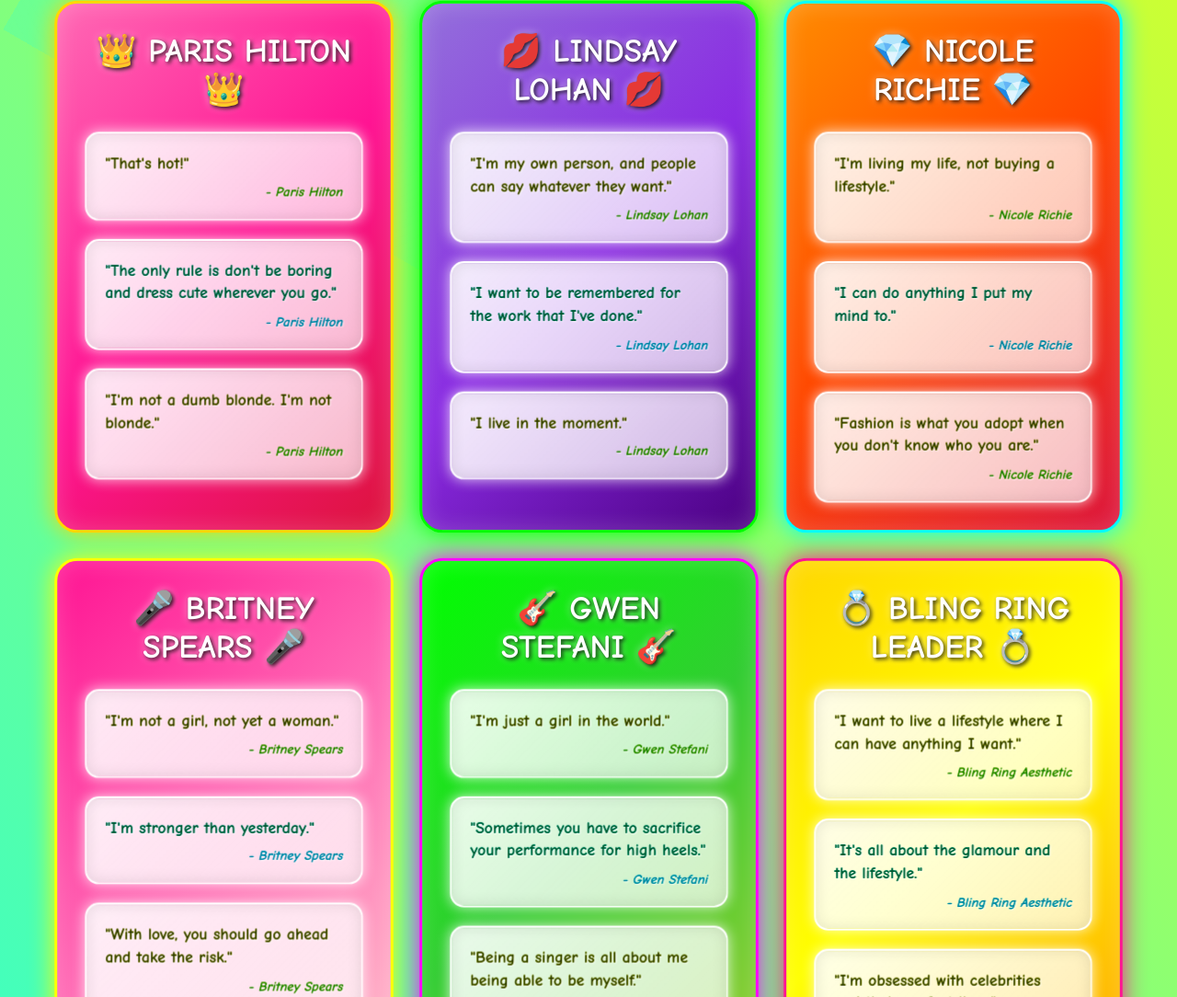
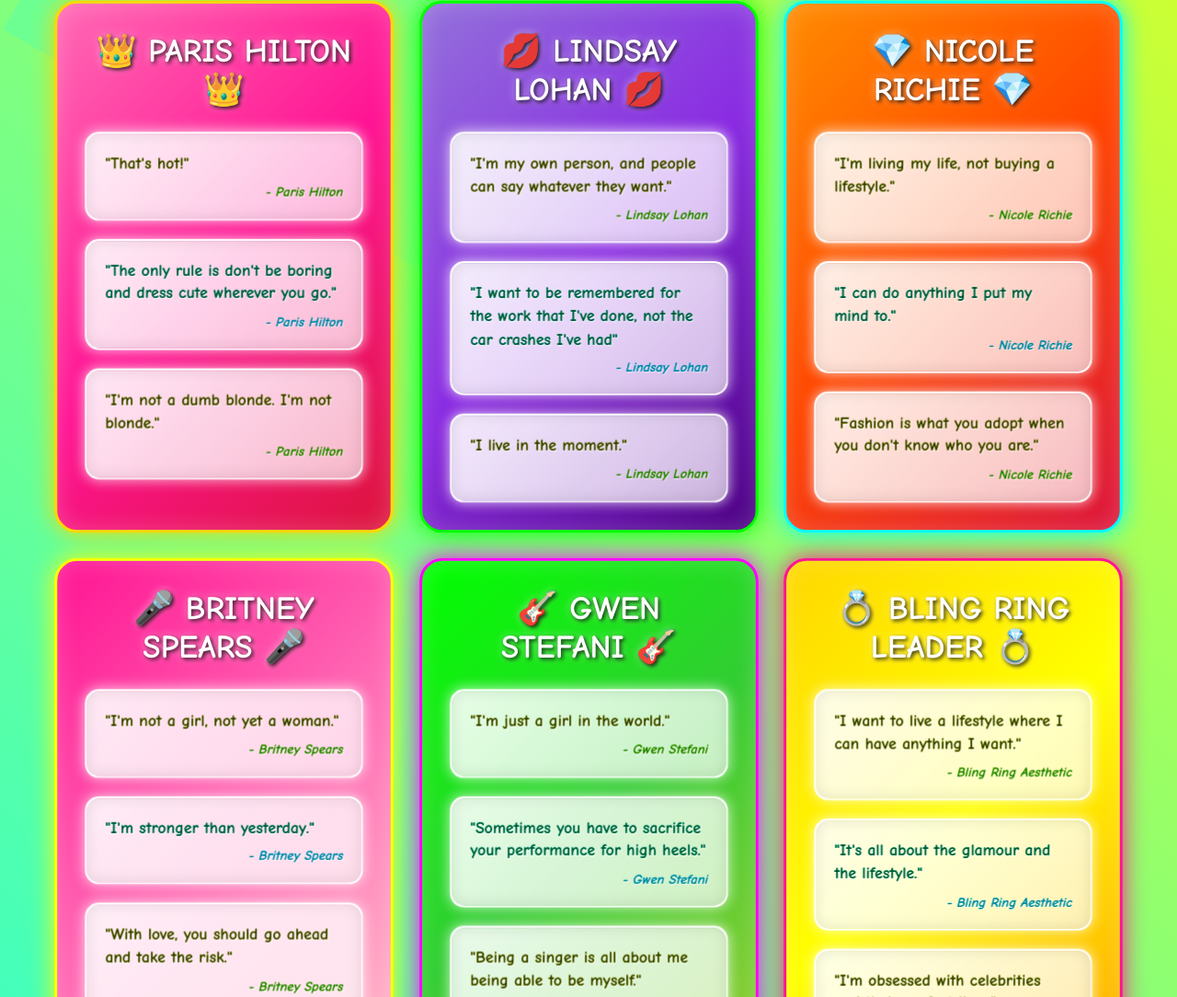
Before and after one commit to raynabland/raynabland.github.io, a plain HTML site: page index.html in a window 1280 px wide. Shown: the part 692-1776 px from the top of the page at 92% size. Drawn offline with Linux system fonts and the light colour scheme.

Commit message:
Update index.html

```diff
--- a/index.html
+++ b/index.html
@@ -85,7 +85,7 @@
                         <span class="author">- Lindsay Lohan</span>
                     </div>
                     <div class="quote-card">
-                        <p class="quote">"I want to be remembered for the work that I've done."</p>
+                        <p class="quote">"I want to be remembered for the work that I've done, not the car crashes I've had"</p>
                         <span class="author">- Lindsay Lohan</span>
                     </div>
                     <div class="quote-card">
```
